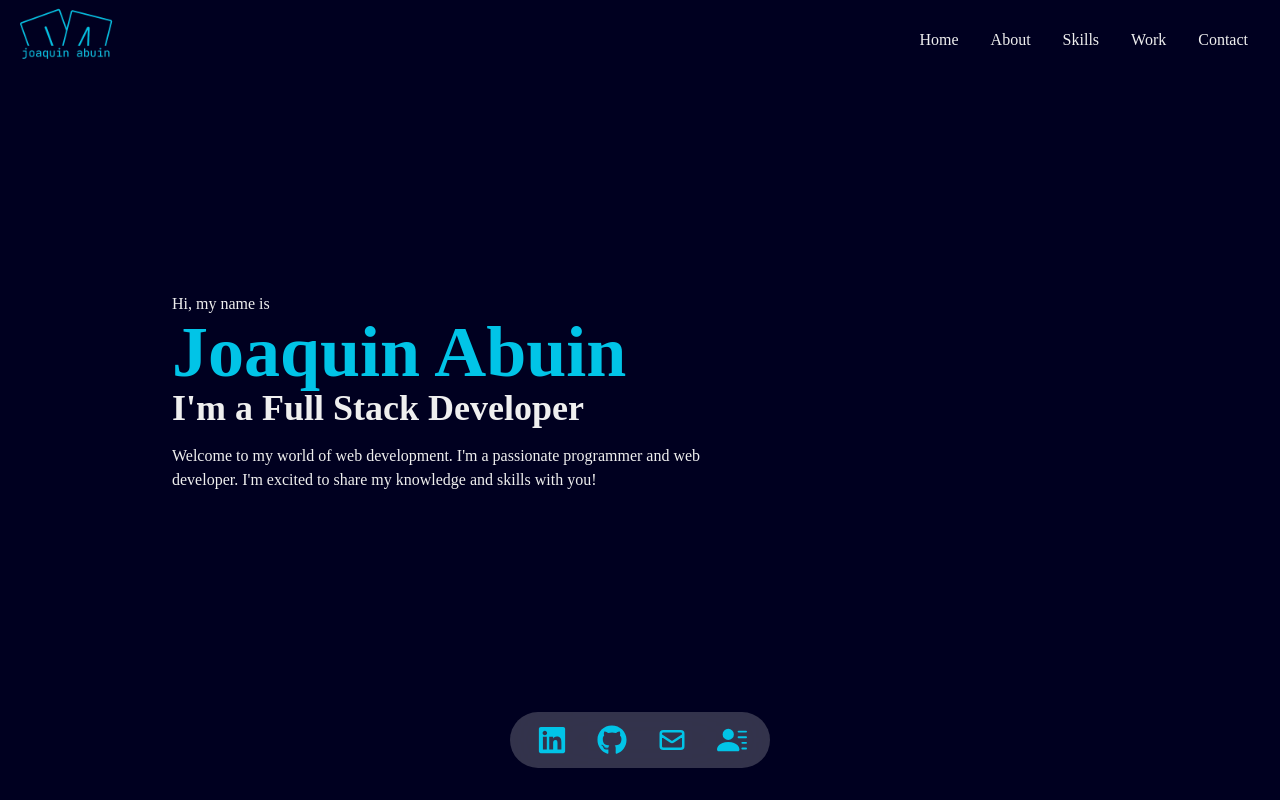
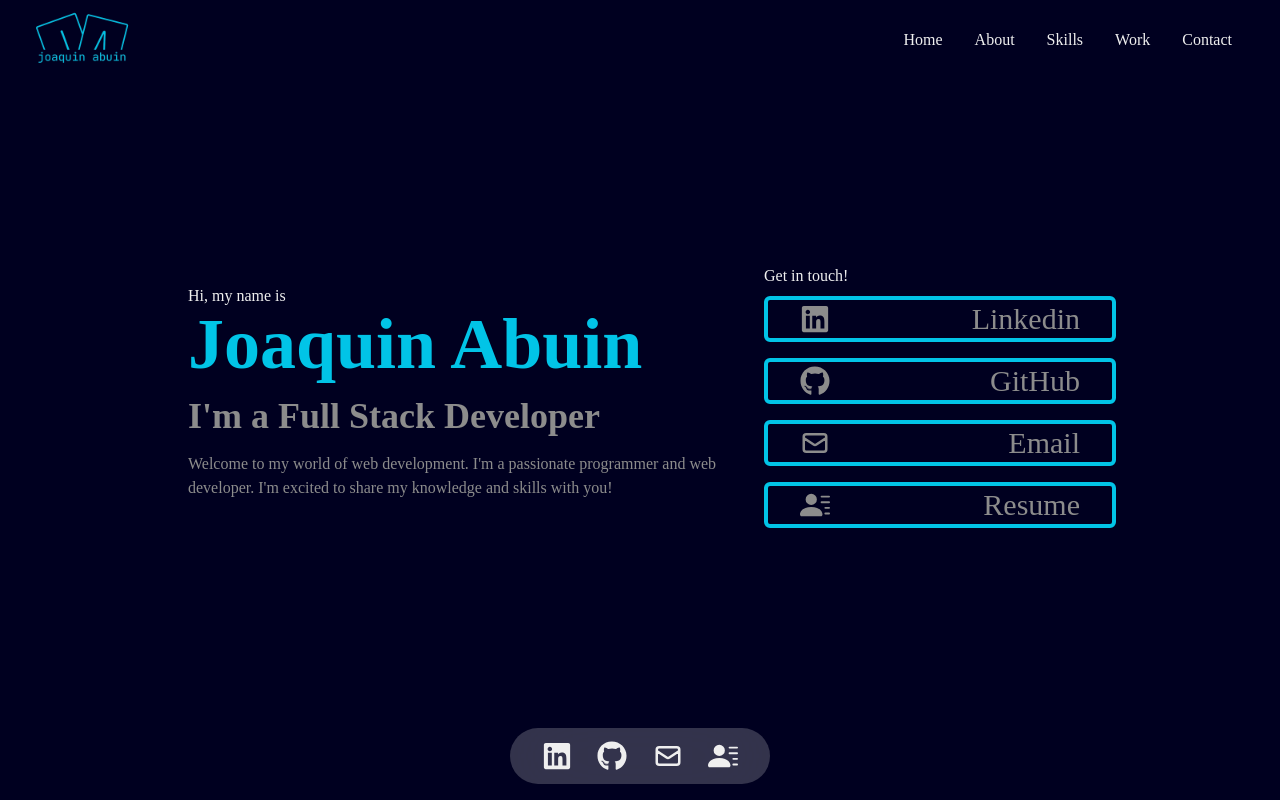
Before and after one commit to JoaqAb/portfolio_react_app, a React (Create React App) app: page / in a window 1280 px wide. Both pictures are taken after a click on the link "Home". Shown: the top 800 px of the page. Built offline with nearby package versions, Linux system fonts and the light colour scheme; the HTML template or start-up script is replaced by a standard one.

Commit message:
pagina contact y skills home con links, arreglos generales

```diff
--- a/src/App.js
+++ b/src/App.js
@@ -1,7 +1,7 @@
 import About from "./components/About";
 import Contact from "./components/Contact";
 import Home from "./components/Home";
-import Navbar from "./components/Navbar";
+import Navbar from "./components/navbar";
 import Skills from "./components/Skills";
 import Works from "./components/Works";
 
--- a/src/components/Contact.jsx
+++ b/src/components/Contact.jsx
@@ -1,26 +1,60 @@
 import React from "react";
+import { motion } from "framer-motion";
+import { fadeIn } from "../variants";
 
 const Contact = () => {
   return (
-    <div
-      name="contact"
-      className="w-full h-screen bg-[#000020] flex justify-center items-center p-4"
-    >
-      <form method="post" action="https://getform.io/f/169c0493-d903-4484-a133-e7af93af7205" className="flex flex-col max-w-[600px] w-full">
-        <div className="pb-8">
-        <p style={{ textShadow: '2px 2px 4px #01c4e7' }} className="text-4xl font-bold inline text-[#efefef]">
-            Contact
-          </p>
-          <p className="text-[#efefef] py-4">
-            Submit the form below or shoot me an email -
-            joaquinabuin@gmail.com
-          </p>
+    <div name="contact" className="w-full min-h-screen bg-[#000020] text-[#efefef] mb-16 flex justify-center items-center">
+      <div className='max-w-[1000px] mx-auto p-4 flex flex-col justify-center w-full md:w-4/5 overflow-hidden'>
+        <div className="container ">
+          <div className="flex flex-col lg:flex-row">
+            <div className="flex-1 mb-8">
+              <motion.div
+              variants={fadeIn('right', 0.3)}
+              initial='hidden'
+              whileInView={'show'}
+              viewport={{once: false, amount: 0.3}} >
+                <p className="text-4xl font-bold inline text-[#01c4e7]">
+                  Let's work <br /> together!
+                </p>
+              </motion.div>
+            </div>
+
+            <motion.form
+            variants={fadeIn('left', 0.3)}
+            initial='hidden'
+            whileInView={'show'}
+            viewport={{once: false, amount: 0.3}}
+              method="post"
+              action="https://getform.io/f/169c0493-d903-4484-a133-e7af93af7205"
+              className="flex justify-center items-center border rounded-md p-4 lg:ml-16 flex-col w-full"
+            >
+              <input
+                className="p-2 bg-[#ffffff] w-full max-w-[500px] rounded-md"
+                type="text"
+                placeholder="Name"
+                name="name"
+              />
+              <input
+                className="my-4 p-2 bg-[#ffffff] w-full max-w-[500px] rounded-md"
+                type="emial"
+                placeholder="Email"
+                name="email"
+              />
+              <textarea
+                className="p-2 bg-[#ffffff] w-full max-w-[500px] rounded-md"
+                name="message"
+                rows="10"
+                placeholder="Message"
+              ></textarea>
+              <button className="text-[#efefef] border-2 hover:bg-[#01c4e7] hover:border-[#01c4e7] px-8 py-2 mt-4 mx-auto flex items-center rounded-md">
+                Send
+              </button>
+            </motion.form>
+          </div>
         </div>
-        <input className="p-2 bg-[#e7f8fa]" type="text" placeholder="Name" name="name" />
-        <input className="my-4 p-2 bg-[#e7f8fa]" type="emial" placeholder="Email" name="email" />
-        <textarea className="p-2 bg-[#e7f8fa]" name="message" rows="10" placeholder="Message"></textarea>
-        <button className="text-[#efefef] border-2 hover:bg-[#01c4e7] hover:border-[#01c4e7] px-8 py-3 my-8 mx-auto flex items-center">Join Forces!</button>
-      </form>
+      </div>
+
     </div>
   );
 };
--- a/src/components/Home.jsx
+++ b/src/components/Home.jsx
@@ -1,6 +1,10 @@
-import React, { useState, useEffect } from 'react';
-import { TypeAnimation } from 'react-type-animation';
-import 'animate.css';
+import React, { useState, useEffect } from "react";
+import { TypeAnimation } from "react-type-animation";
+import { motion } from "framer-motion";
+import { fadeIn } from "../variants";
+import { FaGithub, FaLinkedin } from "react-icons/fa";
+import { HiOutlineMail } from "react-icons/hi";
+import { BsFillPersonLinesFill } from "react-icons/bs";
 
 const Home = () => {
   const [showFirstSection, setShowFirstSection] = useState(false);
@@ -32,8 +36,12 @@ const Home = () => {
   }, []);
 
   return (
-    <div name="home" className="w-full h-screen bg-[#000020]">
-      <div className="max-w-[1000px] mx-auto px-8 flex flex-col justify-center w-full md:w-4/5 h-full">
+    <div
+      name="home"
+      className="md:w-full min-h-screen bg-[#000020] text-[#efefef] flex flex-col justify-center items-center overflow-hidden"
+    >
+      <div className="w-full max-w-[1000px] flex flex-col lg:flex-row h-screen justify-center items-center p-4">
+        <div className="max-w-[600px] mx-auto px-8 flex flex-col justify-center w-full md:w-4/5 h-full">
           {showFirstSection && (
             <TypeAnimation
               className="text-[#efefef]"
@@ -43,7 +51,7 @@ const Home = () => {
           )}
           {showSecondSection && (
             <TypeAnimation
-            className="text-4xl sm:text-7xl font-bold text-[#01c4e7]"
+              className="text-4xl mb-4 sm:text-7xl font-bold text-[#01c4e7]"
               speed={5}
               sequence={["Joaquin Abuin"]}
               cursor={false}
@@ -53,17 +61,134 @@ const Home = () => {
           )}
           {showThirdSection && (
             <TypeAnimation
-            className="text-4xl sm-text-7xl font-bold text-[#efefef]"
+              className="text-4xl sm-text-7xl font-bold text-[#8c8c8c]"
               sequence={["I'm a Full Stack Developer"]}
               cursor={false}
             />
           )}
-        <div className="animate__animated animate__fadeInUp animate__delay-5s">
-          <p className="text-[#efefef] py-4 max-w-[530px]">
-            Welcome to my world of web development. I'm a passionate programmer
-            and web developer. I'm excited to share my knowledge and skills with
-            you!
+          <div>
+            <motion.p
+              variants={fadeIn("up", 5)}
+              initial="hidden"
+              whileInView={"show"}
+              viewport={{ once: false, amount: 0.3 }}
+              className="text-[#8c8c8c] py-4 max-w-[700px]"
+            >
+              Welcome to my world of web development. I'm a passionate
+              programmer and web developer. I'm excited to share my knowledge
+              and skills with you!
+            </motion.p>
+          </div>
+        </div>
+
+        <div className="flex-1 hidden lg:flex flex-col justify-center items-center">
+          <motion.div
+            variants={fadeIn("left", 6)}
+            initial="hidden"
+            whileInView={"show"}
+            viewport={{ once: false, amount: 0.3 }}
+            className="items-start w-full"
+          >
+            <p className="w-full px-2 mx-auto flex items-start text-[#efefef]">
+              Get in touch!
             </p>
+          </motion.div>
+          <motion.ul
+            variants={fadeIn("left", 6)}
+            initial="hidden"
+            whileInView={"show"}
+            viewport={{ once: false, amount: 0.3 }}
+            className="w-full h-auto rounded-md p-2 flex flex-col justify-around gap-4"
+          >
+            {/* Linkedin */}
+            <motion.div
+              variants={fadeIn("left", 6.3)}
+              initial="hidden"
+              whileInView={"show"}
+              viewport={{ once: false, amount: 0.3 }}
+              className="group"
+            >
+              <li className="w-full h-[46px] px-8 flex border-4 border-[#01c4e7] justify-between items-center bg-[#000020] rounded-md group-hover:scale-110 transition-all duration-500">
+                <a
+                  className="group flex justify-between items-center w-full text-[#8c8c8c] hover:text-[#01c4e7] "
+                  href="https://www.linkedin.com/in/joaquin-abuin-31940092/"
+                  target="_blank"
+                  rel="noopener noreferrer"
+                >
+                  <div className="flex items-center justify-between">
+                    <FaLinkedin size={30} className="mr-8" />
+                  </div>
+                  <div className="text-3xl">Linkedin</div>
+                </a>
+              </li>
+            </motion.div>
+            {/* Github */}
+            <motion.div
+              variants={fadeIn("left", 6.6)}
+              initial="hidden"
+              whileInView={"show"}
+              viewport={{ once: false, amount: 0.3 }}
+              className="group"
+            >
+              <li className="w-full h-[46px] px-8 flex border-4 border-[#01c4e7] justify-between items-center bg-[#000020] rounded-md group-hover:scale-110 transition-all duration-500">
+                <a
+                  className="flex justify-between items-center w-full text-[#8c8c8c] hover:text-[#01c4e7]"
+                  href="https://github.com/JoaqAb"
+                  target="_blank"
+                  rel="noopener noreferrer"
+                >
+                  <div className="flex items-center justify-between">
+                    <FaGithub size={30} className="mr-8" />
+                  </div>
+                  <div className="text-3xl">GitHub</div>
+                </a>
+              </li>
+            </motion.div>
+            {/* Email */}
+            <motion.div
+              variants={fadeIn("left", 6.9)}
+              initial="hidden"
+              whileInView={"show"}
+              viewport={{ once: false, amount: 0.3 }}
+              className="group"
+            >
+              <li className="w-full h-[46px] px-8 flex border-4 border-[#01c4e7] justify-between items-center bg-[#000020] rounded-md group-hover:scale-110 transition-all duration-500">
+                <a
+                  className="flex justify-between items-center w-full text-[#8c8c8c] hover:text-[#01c4e7]"
+                  href="mailto:joaquinabuin@gmail"
+                  target="_blank"
+                  rel="noopener noreferrer"
+                >
+                  <div className="flex items-center justify-between">
+                    <HiOutlineMail size={30} className="mr-8" />
+                  </div>
+                  <div className="text-3xl">Email</div>
+                </a>
+              </li>
+            </motion.div>
+            {/* Resume */}
+            <motion.div
+              variants={fadeIn("left", 7.2)}
+              initial="hidden"
+              whileInView={"show"}
+              viewport={{ once: false, amount: 0.3 }}
+              className="group"
+            >
+              <li className="w-full h-[46px] px-8 flex border-4 border-[#01c4e7] justify-between items-center bg-[#000020] rounded-md group-hover:scale-110 transition-all duration-500">
+                <a
+                  className="flex justify-between items-center w-full text-[#8c8c8c] hover:text-[#01c4e7]"
+                  href="https://www.youtube.com/watch?v=zL19uMsnpSU"
+                  target="_blank"
+                  rel="noopener noreferrer"
+                >
+                  <div className="flex items-center justify-between">
+                    <BsFillPersonLinesFill size={30} className="mr-8" />
+                  </div>
+                  <div className="text-3xl">Resume</div>
+                </a>
+              </li>
+            </motion.div>
+          </motion.ul>
         </div>
       </div>
     </div>
--- a/src/components/Navbar.jsx
+++ b/src/components/Navbar.jsx
@@ -24,39 +24,28 @@ const Navbar = () => {
   }, []);
 
   return (
-
     <div className="fixed w-screen h-[80px] z-50 flex justify-between items-center bg-[#000020] text-[#efefef]">
-      <div className="p-4">
+      <div className="p-8 pt-10">
         <img src={Logo} alt="Logo" style={{ width: 100 }} />
       </div>
 
       {/* Menu */}
-      <ul className="hidden md:flex p-4">
-        <li className="hover:text-[#01c4e7] hover:scale-110">
+      <ul className="hidden md:flex p-8">
         <Link to="home" smooth={true} duration={500}>
-            Home
+          <li className="hover:text-[#01c4e7] hover:scale-110">Home</li>
         </Link>
-        </li>
-        <li className="hover:text-[#01c4e7] hover:scale-110">
         <Link to="about" smooth={true} duration={500}>
-            About
+          <li className="hover:text-[#01c4e7] hover:scale-110">About</li>
         </Link>
-        </li>
-        <li className="hover:text-[#01c4e7] hover:scale-110">
         <Link to="skills" smooth={true} duration={500}>
-            Skills
+          <li className="hover:text-[#01c4e7] hover:scale-110">Skills</li>
         </Link>
-        </li>
-        <li className="hover:text-[#01c4e7] hover:scale-110">
         <Link to="work" smooth={true} duration={500}>
-            Work
+          <li className="hover:text-[#01c4e7] hover:scale-110">Work</li>
         </Link>
-        </li>
-        <li className="hover:text-[#01c4e7] hover:scale-110">
         <Link to="contact" smooth={true} duration={500}>
-            Contact
+          <li className="hover:text-[#01c4e7] hover:scale-110">Contact</li>
         </Link>
-        </li>
       </ul>
 
       {/* Hamburguer */}
@@ -72,62 +61,105 @@ const Navbar = () => {
             : "absolute top-20 w-full bg-white/10 backdrop-blur-2xl rounded flex flex-col justify-center items-center"
         }
       >
+        <Link
+          className="w-full"
+          onClick={handClick}
+          to="home"
+          smooth={true}
+          duration={500}
+        >
           <li className="py-2 w-full text-center hover:bg-white/20 backdrop-blur-2xl">
-          <Link onClick={handClick} to="home" smooth={true} duration={500}>
             Home
+          </li>
         </Link>
+        <Link
+          className="w-full"
+          onClick={handClick}
+          to="about"
+          smooth={true}
+          duration={500}
+        >
+          <li className="py-2 w-full text-center hover:bg-white/20 backdrop-blur-2xl">
+            About
           </li>
+        </Link>
+        <Link
+          className="w-full"
+          onClick={handClick}
+          to="skills"
+          smooth={true}
+          duration={500}
+        >
           <li className="py-2 w-full text-center hover:bg-white/20 backdrop-blur-2xl">
-          <Link onClick={handClick} to="about" smooth={true} duration={500}>
-            About
+            Skills
+          </li>
         </Link>
+        <Link
+          className="w-full"
+          onClick={handClick}
+          to="work"
+          smooth={true}
+          duration={500}
+        >
+          <li className="py-2 w-full text-center hover:bg-white/20 backdrop-blur-2xl">
+            Work
           </li>
+        </Link>
+        <Link
+          className="w-full"
+          onClick={handClick}
+          to="contact"
+          smooth={true}
+          duration={500}
+        >
           <li className="py-2 w-full text-center hover:bg-white/20 backdrop-blur-2xl">
-          <Link onClick={handClick} to="skills" smooth={true} duration={500}>
-            Skills
+            Contact
+          </li>
         </Link>
-        </li>
-        <li className="py-2 w-full text-center hover:bg-white/20 backdrop-blur-2xl">
-          <Link onClick={handClick} to="work" smooth={true} duration={500}>
-            Work
-          </Link>
-        </li>
-        <li className="py-2 w-full text-center hover:bg-white/20 backdrop-blur-2xl">
-          <Link onClick={handClick} to="contact" smooth={true} duration={500}>
-            Contact
-          </Link>
-        </li>
       </ul>
 
       {/* Social icons */}
-      <div className="fixed w-full bottom-2 lg:bottom-8 overflow-hidden z-50">
+      <div className="fixed w-full bottom-2 lg:bottom-4 overflow-hidden z-50">
         <div className="container mx-auto">
-          <div className="w-full bg-white/20 h-[56px] backdrop-blur-2xl rounded-full max-w-[260px]
-          mx-auto px-3 flex justify-between items-center text-2xl text-[#01c4e7]">
-            <a href="https://www.linkedin.com/in/joaquin-abuin-31940092/">
-              <Link className="cursor-pointer w-[60px] h-[56px] flex items-center justify-center">
+          <div
+            className="w-full bg-white/20 h-[56px] backdrop-blur-2xl rounded-full max-w-[260px]
+          mx-auto px-8 flex justify-between items-center text-2xl text-[#efefef]"
+          >
+            <a
+              className="hover:text-[#01c4e7]"
+              href="https://www.linkedin.com/in/joaquin-abuin-31940092/"
+              target="_blank"
+              rel="noopener noreferrer"
+            >
               <FaLinkedin size={30} />
-              </Link>
             </a>
-            <a href="https://github.com/JoaqAb">
-              <Link className="cursor-pointer w-[60px] h-[56px] flex items-center justify-center">
+            <a
+              className="hover:text-[#01c4e7]"
+              href="https://github.com/JoaqAb"
+              target="_blank"
+              rel="noopener noreferrer"
+            >
               <FaGithub size={30} />
-              </Link>
             </a>
-            <a href="/">
-              <Link className="cursor-pointer w-[60px] h-[56px] flex items-center justify-center">
+            <a
+              className="hover:text-[#01c4e7]"
+              href="mailto:joaquinabuin@gmail"
+              target="_blank"
+              rel="noopener noreferrer"
+            >
               <HiOutlineMail size={30} />
-              </Link>
             </a>
-            <a href="/">
-              <Link className="cursor-pointer w-[60px] h-[56px] flex items-center justify-center">
+            <a
+              className="hover:text-[#01c4e7]"
+              href="https://www.youtube.com/watch?v=zL19uMsnpSU"
+              target="_blank"
+              rel="noopener noreferrer"
+            >
               <BsFillPersonLinesFill size={30} />
-              </Link>
             </a>
           </div>
         </div>
       </div>
-
     </div>
   );
 };
--- a/src/components/Skills.jsx
+++ b/src/components/Skills.jsx
@@ -1,52 +1,71 @@
-import React from 'react'
-
-import HTML from '../assets/html.png';
-import CSS from '../assets/css.png';
-import JavaScript from '../assets/javascript.png';
-import ReactImg from '../assets/react.png';
-import GitHub from '../assets/github.png';
-import C from '../assets/c.png';
-
+import React from "react";
+import { motion } from "framer-motion";
+import { fadeIn } from "../variants";
+import HTML from "../assets/html.png";
+import CSS from "../assets/css.png";
+import JavaScript from "../assets/javascript.png";
+import ReactImg from "../assets/react.png";
+import GitHub from "../assets/github.png";
+import C from "../assets/c.png";
 
 const Skills = () => {
   return (
-    <div name='skills' className='w-full h-screen bg-[#000020]  text-[#efefef]'>
+    <div
+      name="skills"
+      className="w-full min-h-screen bg-[#000020]  text-[#efefef] flex justify-center items-center"
+    >
       {/* Container */}
-        <div className='max-w-[1000px] mx-auto p-4 flex flex-col justify-center w-full md:w-4/5 h-full'>
-            <div>
-            <p style={{ textShadow: '2px 2px 4px #01c4e7' }} className="text-4xl font-bold inline text-[#efefef]">Skills</p>
-                <p className='py-4'>These are the technologies I've worked with</p>
+      <div className="max-w-[1000px] mx-auto p-4 flex flex-col justify-center w-full md:w-4/5 h-full overflow-hidden">
+        <motion.div
+          variants={fadeIn("right", 0.3)}
+          initial="hidden"
+          whileInView={"show"}
+          viewport={{ once: false, amount: 0.3 }}
+        >
+          <p className="text-4xl font-bold inline text-[#01c4e7]">Skills</p>
+          <p className="py-4">These are the technologies I've worked with</p>
+        </motion.div>
+
+        <motion.div
+        variants={fadeIn("up", 1.0)}
+        initial="hidden"
+        whileInView={"show"}
+        viewport={{ once: false, amount: 0.3 }}
+        className="w-full grid grid-cols-2 sm:grid-cols-3 gap-4 text-center py-8">
+          <div
+          className="pt-4 hover:scale-125 transition-all duration-500">
+            <img className="w-20 mx-auto" src={HTML} alt="HTML icon" />
+            <p className="my-4">HTML</p>
           </div>
-
-            <div className='w-full grid grid-cols-2 sm:grid-cols-3 gap-4 text-center py-8'>
-                <div className='pt-4 shadow shadow-[#01c4e7] hover:scale-110 duration-500'>
-                    <img className='w-20 mx-auto' src={HTML} alt="HTML icon" />
-                    <p className='my-4'>HTML</p>
+          <div
+          className="pt-4 hover:scale-125 transition-all duration-500">
+            <img className="w-20 mx-auto" src={CSS} alt="HTML icon" />
+            <p className="my-4">CSS</p>
           </div>
-                <div className='pt-4 shadow shadow-[#01c4e7] hover:scale-110 duration-500'>
-                    <img className='w-20 mx-auto' src={CSS} alt="HTML icon" />
-                    <p className='my-4'>CSS</p>
+          <div
+          className="pt-4 hover:scale-125 transition-all duration-500">
+            <img className="w-20 mx-auto" src={JavaScript} alt="HTML icon" />
+            <p className="my-4">JavaScript</p>
           </div>
-                <div className='pt-4 shadow shadow-[#01c4e7] hover:scale-110 duration-500'>
-                    <img className='w-20 mx-auto' src={JavaScript} alt="HTML icon" />
-                    <p className='my-4'>JavaScript</p>
+          <div
+          className="pt-4 hover:scale-125 transition-all duration-500">
+            <img className="w-20 mx-auto" src={C} alt="HTML icon" />
+            <p className="my-4">C</p>
           </div>
-                <div className='pt-4 shadow shadow-[#01c4e7] hover:scale-110 duration-500'>
-                    <img className='w-20 mx-auto' src={C} alt="HTML icon" />
-                    <p className='my-4'>C</p>
+          <div
+          className="pt-4 hover:scale-125 transition-all duration-500">
+            <img className="w-20 mx-auto" src={ReactImg} alt="HTML icon" />
+            <p className="my-4">React</p>
           </div>
-                <div className='pt-4 shadow shadow-[#01c4e7] hover:scale-110 duration-500'>
-                    <img className='w-20 mx-auto' src={ReactImg} alt="HTML icon" />
-                    <p className='my-4'>React</p>
+          <div
+          className="pt-4 hover:scale-125 transition-all duration-500">
+            <img className="w-20 mx-auto" src={GitHub} alt="HTML icon" />
+            <p className="my-4">GitHub</p>
           </div>
-                <div className='pt-4 shadow shadow-[#01c4e7] hover:scale-110 duration-500'>
-                    <img className='w-20 mx-auto' src={GitHub} alt="HTML icon" />
-                    <p className='my-4'>GitHub</p>
+        </motion.div>
       </div>
     </div>
-        </div>
-    </div>
-  )
-}
+  );
+};
 
-export default Skills
+export default Skills;
--- a/src/index.css
+++ b/src/index.css
@@ -9,7 +9,7 @@
     body {
         @apply font-[Raleway];
         background-color: #000020;
-        padding-bottom: 100px;
+        padding-bottom: 60px;
     }
     li {
         @apply px-4;
```
Also changed, not shown: src/components/About.jsx (+17 -20 lines), src/components/Works.jsx (+37 -17 lines). Lines whose indentation alone changed are shown as unchanged.
